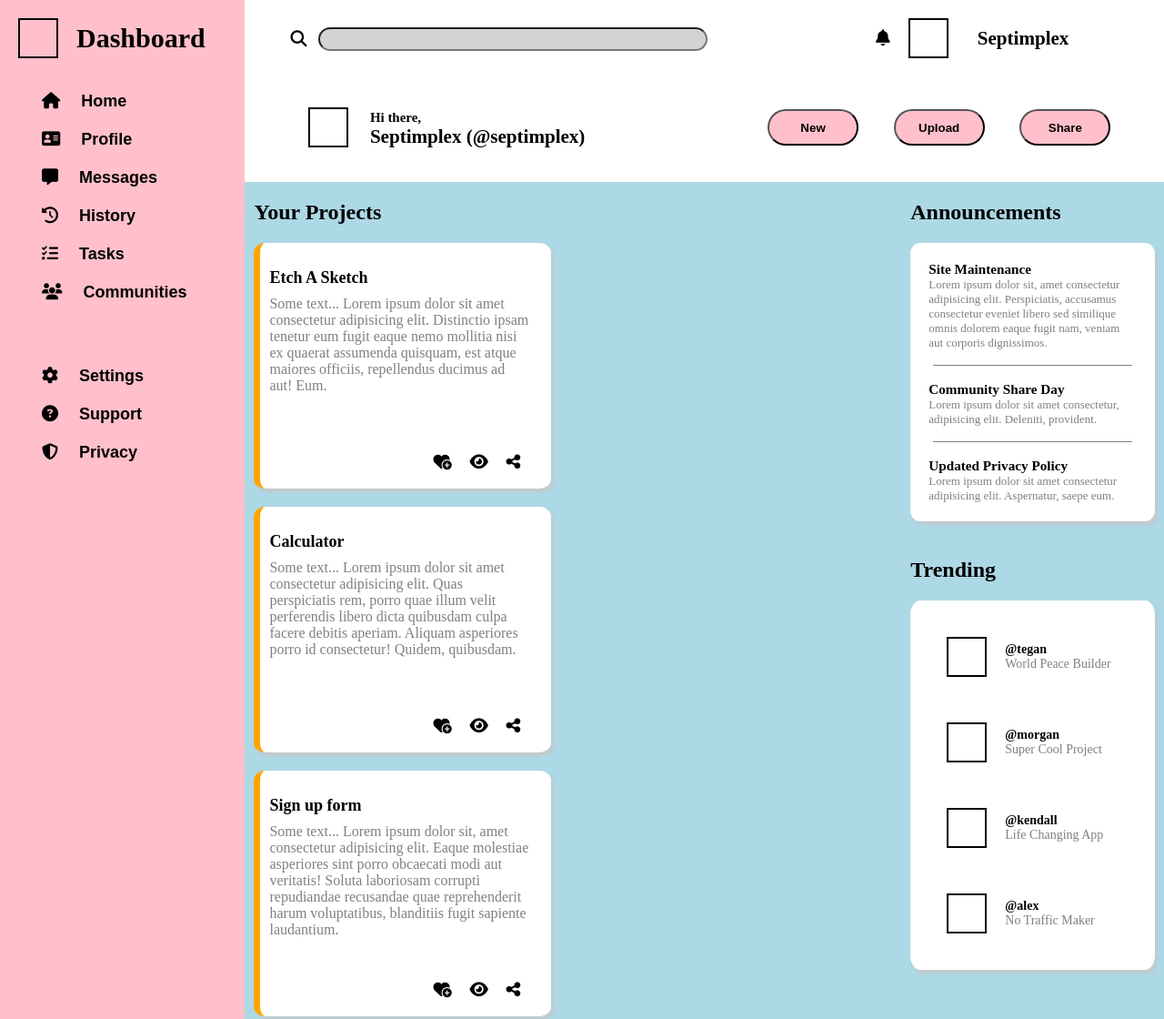
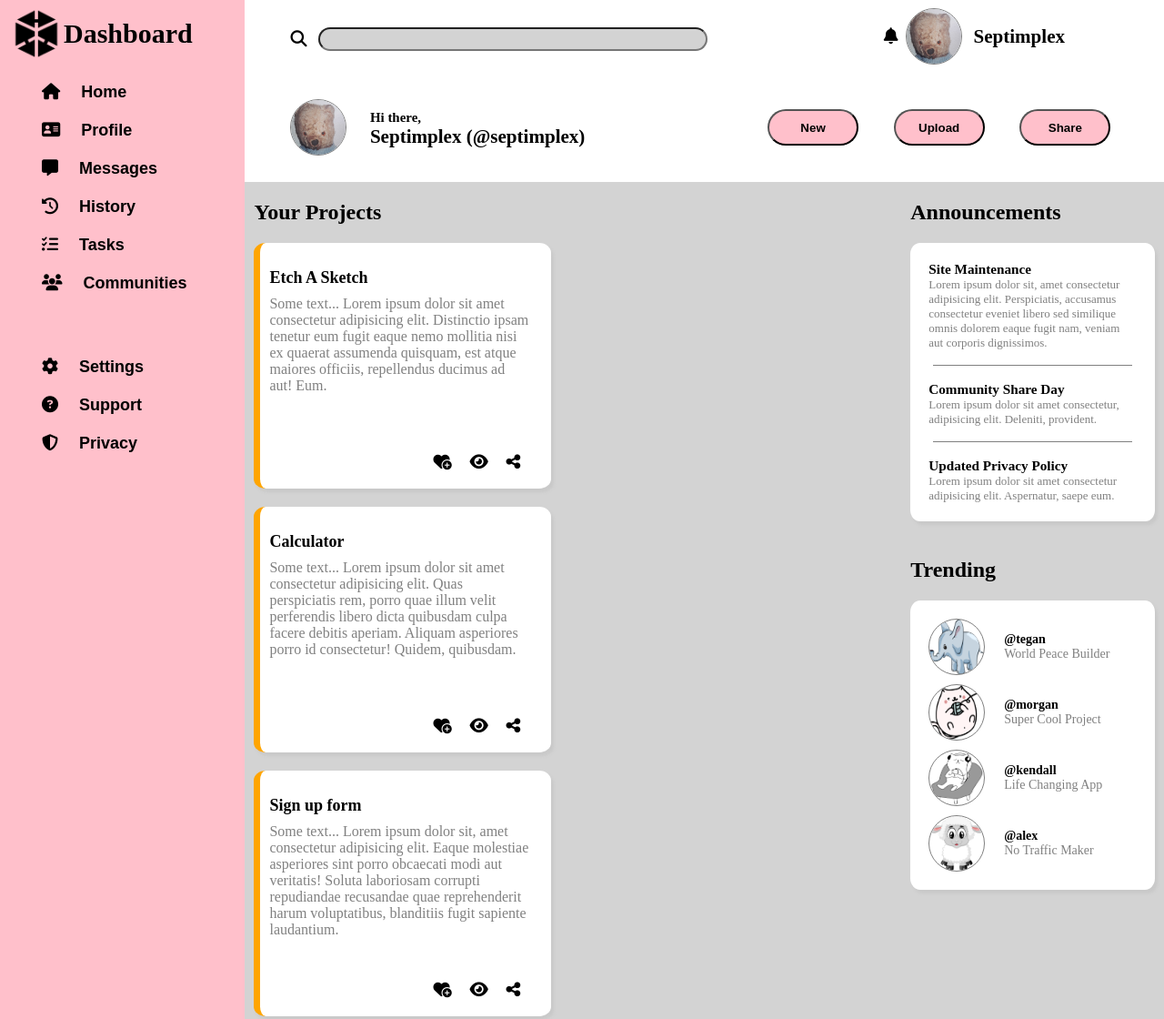
Before and after one commit to septimplex/odin-admin-dashboard, a plain HTML site: page index.html in a window 1280 px wide. Shown: the top 1120 px of the page at 91% size. Drawn offline with Linux system fonts and the light colour scheme.

Commit message:
add img into html, adjust css, update readme.md

```diff
--- a/index.html
+++ b/index.html
@@ -11,7 +11,7 @@
 <body>
     <div id="side-bar">
         <div id="logo">
-            <img src="">
+            <img src="/pic/cube.png" alt="logo pic">
             <h1>Dashboard</h1>
         </div>
         <div class="side-nav">
@@ -88,11 +88,11 @@
             </div>
             <div id="user-logo">
                 <i class="fa-solid fa-bell"></i>
-                <img>
+                <img src="pic/septimplex.png" alt="user picture">
                 <h3>Septimplex</h3>
             </div>
             <div id="user">
-                <img />
+                <img src="pic/septimplex.png" alt="user picture">
                 <div id="user-info">
                     <h5>Hi there,</h5>
                     <h3>Septimplex (@septimplex)</h3>
@@ -201,28 +201,28 @@
                     <h2 class="main-title">Trending</h2>
                     <div id="trending-container">
                         <div class="trending-content">
-                            <img>
+                            <img src="pic/one.png"  alt="trending user picture">
                             <div class="trending-user-info">
                                 <p class="trending-user">@tegan</p>
                                 <p class="trending-project-name">World Peace Builder</p>
                             </div>
                         </div>
                         <div class="trending-content">
-                            <img>
+                            <img src="pic/two.png"  alt="trending user picture">
                             <div class="trending-user-info">
                                 <p class="trending-user">@morgan</p>
                                 <p class="trending-project-name">Super Cool Project</p>
                             </div>
                         </div>
                         <div class="trending-content">
-                            <img>
+                            <img src="pic/three.png"  alt="trending user picture">
                             <div class="trending-user-info">
                                 <p class="trending-user">@kendall</p>
                                 <p class="trending-project-name">Life Changing App</p>
                             </div>
                         </div>
                         <div class="trending-content">
-                            <img>
+                            <img src="pic/four.png"  alt="trending user picture">
                             <div class="trending-user-info">
                                 <p class="trending-user">@alex</p>
                                 <p class="trending-project-name">No Traffic Maker</p>
--- a/style.css
+++ b/style.css
@@ -22,15 +22,22 @@ a{
     grid-template-columns: 0.5fr 2fr;
     font-size: 15px;
     align-items: center;
-    margin-right: 1em;
+    margin-left: 10px;
 
 }
 
 img{
-    border: black solid 2px;
-    padding: 20px;
-    margin: 20px;
+    height: 60px;
+    width: 60px;
+    border-radius: 50%;
+    border: 1px gray solid;
 
+}
+
+#logo img{
+    height: 60px;
+    width: 60px;
+    border: none;
 }
 
 .side-nav ul li{
@@ -147,7 +154,7 @@ img{
 
 
 #main-content{
-    background-color: lightblue;
+    background-color: lightgrey;
     display: grid;
     grid-template-columns: 2.5fr 1fr;
 }
@@ -265,6 +272,7 @@ hr{
 .trending-content{
     display: grid;
     grid-template-columns: 1fr 2fr;
+    gap:10px;
     align-items: center;
     justify-content: center;
 }
```
Also changed, not shown: pic/cube.png (added), pic/four.png (added), pic/one.png (added), pic/septimplex.png (added), pic/three.png (added), pic/two.png (added), 1 other file.
